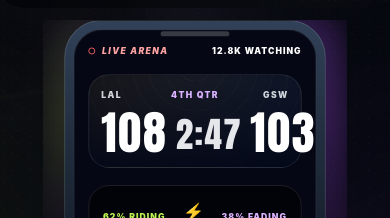
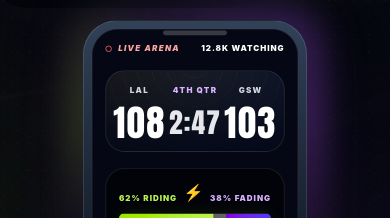
Before and after one commit to hernk1-ai/smack-talk, a Next.js app: page / in a window 390 px wide. Shown: the part 426-644 px from the top of the page. Built offline with nearby package versions, Linux system fonts and the light colour scheme; no server answers.

Commit message:
spacing adjustment

```diff
--- a/components/landing/HeroSection.tsx
+++ b/components/landing/HeroSection.tsx
@@ -33,8 +33,8 @@ export function HeroSection() {
           </div>
         </div>
 
-        <div className="mx-auto h-[29rem] w-full max-w-[19rem] overflow-hidden sm:h-[32rem] sm:max-w-[21rem] lg:hidden">
-          <div className="origin-top scale-[0.86] sm:scale-[0.9]">
+        <div className="mx-auto w-full max-w-[17.5rem] pb-2 sm:max-w-[20rem] lg:hidden">
+          <div className="origin-top scale-[0.8] sm:scale-[0.88]">
             <PhonePreview />
           </div>
         </div>
--- a/components/landing/PhonePreview.tsx
+++ b/components/landing/PhonePreview.tsx
@@ -11,18 +11,22 @@ export function PhonePreview() {
             <span className="text-[10px] font-black uppercase tracking-[0.12em] text-white">12.8K Watching</span>
           </div>
 
-          <div className="arena-scoreboard mt-5 rounded-3xl border border-white/10 px-3.5 py-4 shadow-inner sm:px-4">
-            <div className="grid grid-cols-[1fr_minmax(4.5rem,auto)_1fr] items-center gap-x-3 text-[10px] font-black uppercase tracking-[0.16em] text-gray-300">
-              <span className="justify-self-start">LAL</span>
+          <div className="arena-scoreboard mt-5 rounded-3xl border border-white/10 px-3 py-4 shadow-inner sm:px-4">
+            <div className="grid grid-cols-[minmax(0,1fr)_4rem_minmax(0,1fr)] items-center gap-x-2 text-[10px] font-black uppercase tracking-[0.16em] text-gray-300 sm:grid-cols-[minmax(0,1fr)_4.5rem_minmax(0,1fr)] sm:gap-x-3">
+              <span className="justify-self-center sm:justify-self-start">LAL</span>
               <span className="justify-self-center text-purple-300">4th QTR</span>
-              <span className="justify-self-end">GSW</span>
+              <span className="justify-self-center sm:justify-self-end">GSW</span>
             </div>
-            <div className="mt-3 grid grid-cols-[1fr_minmax(4.5rem,auto)_1fr] items-end gap-x-3">
-              <p className="scoreboard-number justify-self-start text-[3.35rem] text-white lg:text-[4rem]">108</p>
-              <span className="scoreboard-number justify-self-center pb-1 text-[2.55rem] text-gray-200 lg:text-[3rem]">
+            <div className="mt-3 grid grid-cols-[minmax(0,1fr)_4rem_minmax(0,1fr)] items-end gap-x-2 sm:grid-cols-[minmax(0,1fr)_4.5rem_minmax(0,1fr)] sm:gap-x-3">
+              <p className="scoreboard-number justify-self-center text-[2.85rem] text-white sm:justify-self-start sm:text-[3.35rem] lg:text-[4rem]">
+                108
+              </p>
+              <span className="scoreboard-number justify-self-center pb-1 text-[2.15rem] text-gray-200 sm:text-[2.55rem] lg:text-[3rem]">
                 2:47
               </span>
-              <p className="scoreboard-number justify-self-end text-[3.35rem] text-white lg:text-[4rem]">103</p>
+              <p className="scoreboard-number justify-self-center text-[2.85rem] text-white sm:justify-self-end sm:text-[3.35rem] lg:text-[4rem]">
+                103
+              </p>
             </div>
           </div>
 
```
